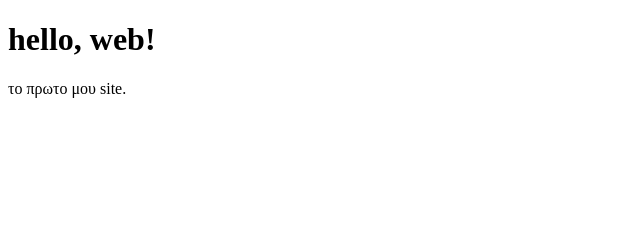
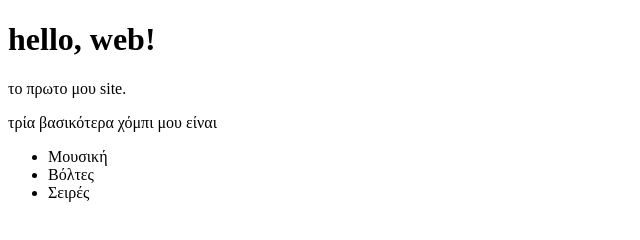
Before and after one commit to stavros222/resweb-labs, a plain HTML site: page index.html in a window 1280 px wide. Shown: the whole page, without its empty margins (0-640 px from the left). Drawn offline with Linux system fonts and the light colour scheme.

Commit message:
Update index.html

```diff
--- a/index.html
+++ b/index.html
@@ -7,5 +7,12 @@
 	<body>
 		<h1>hello, web!</h1>
 		<p>το πρωτο μου site.</p>
+		<p>τρία βασικότερα χόμπι μου είναι</p>
+		<ul>
+			<li>Μουσική</li>
+			<li>Βόλτες</li>
+			<li>Σειρές</li>
+		</ul>
 	</body>
+
 </html>
```
